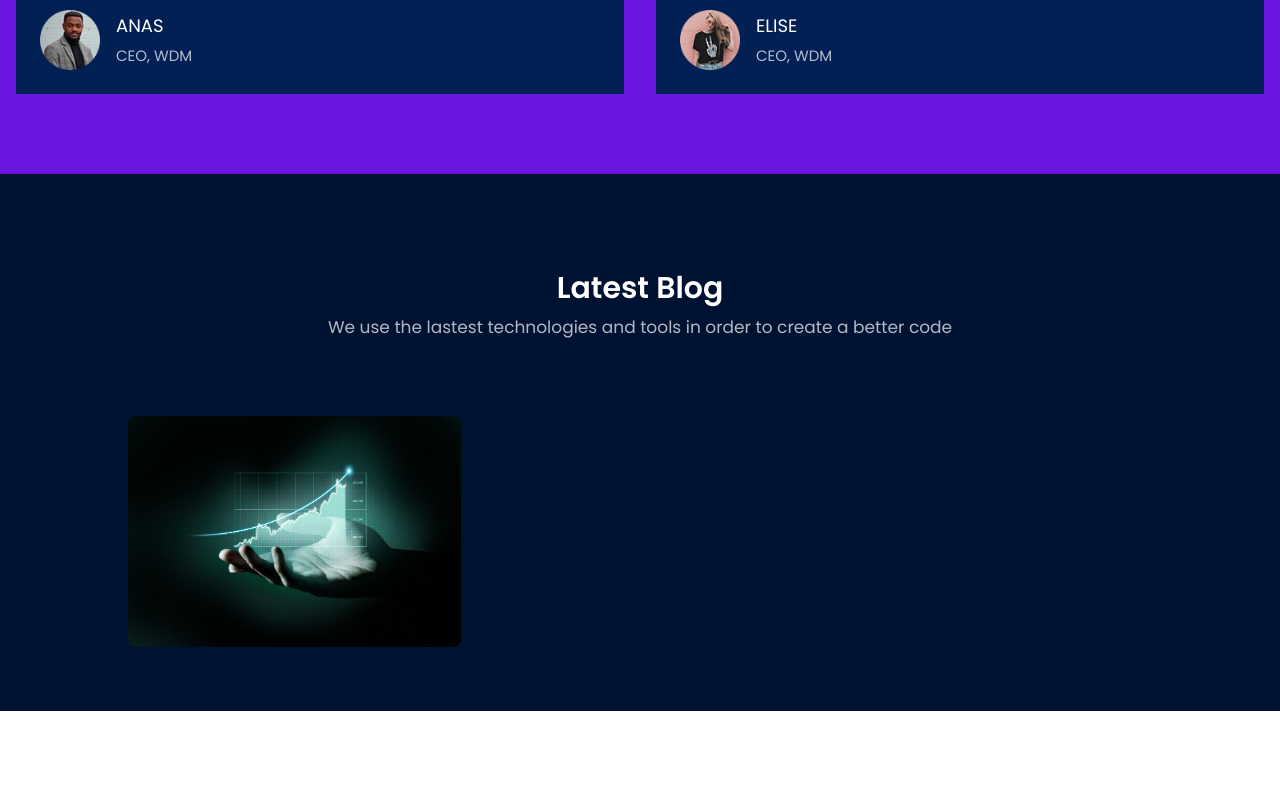
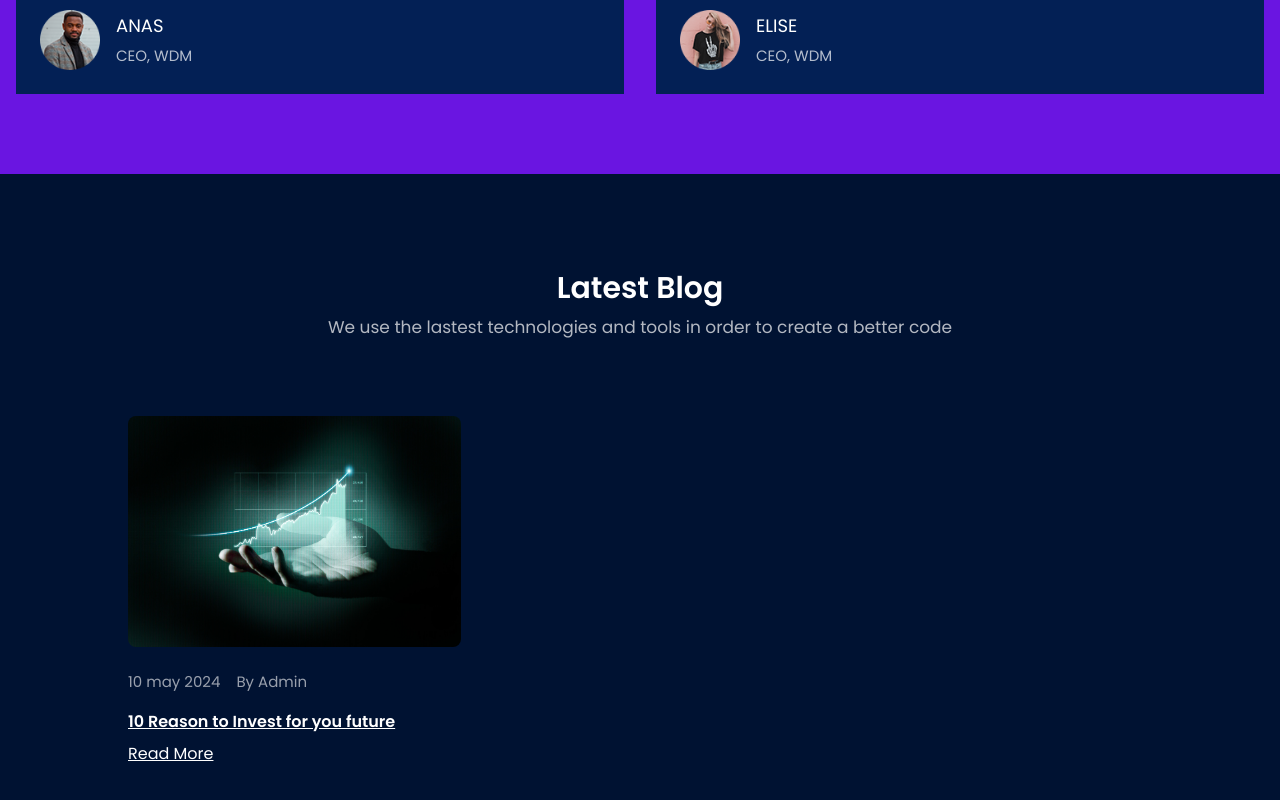
Before and after one commit to moonspark78/Invest-Project-NextJS, a Next.js app: page / in a window 1280 px wide. Shown: the part 4241-5041 px from the top of the page. Before the commit the page ends 4952 px from the top, so only its background shows below. Built offline with nearby package versions, Linux system fonts and the light colour scheme.

Commit message:
:tada: first the BlogCard   :tada:

```diff
--- a/app/components/Home/Blog/BlogCard.tsx
+++ b/app/components/Home/Blog/BlogCard.tsx
@@ -18,6 +18,20 @@ const BlogCard = ({image, title}:Props) => {
         height={400}
         className='object-cover rounded-lg'
         />
+        <div className='flex mt-6 items-center space-x-4'>
+            <span className='text-[15px] text-white text-opacity-60'>
+                10 may 2024
+            </span>
+            <span className='text-[15px] text-white text-opacity-60'>
+                By Admin
+            </span>
+        </div>
+        <h1 className='text-white underline cursor-pointer text-md mt-4 font-semibold'>
+            {title}
+        </h1>
+        <p className='mt-2 text-white underline cursor-pointer text-md'>
+            Read More
+        </p>
     </div>
   )
 }
```
